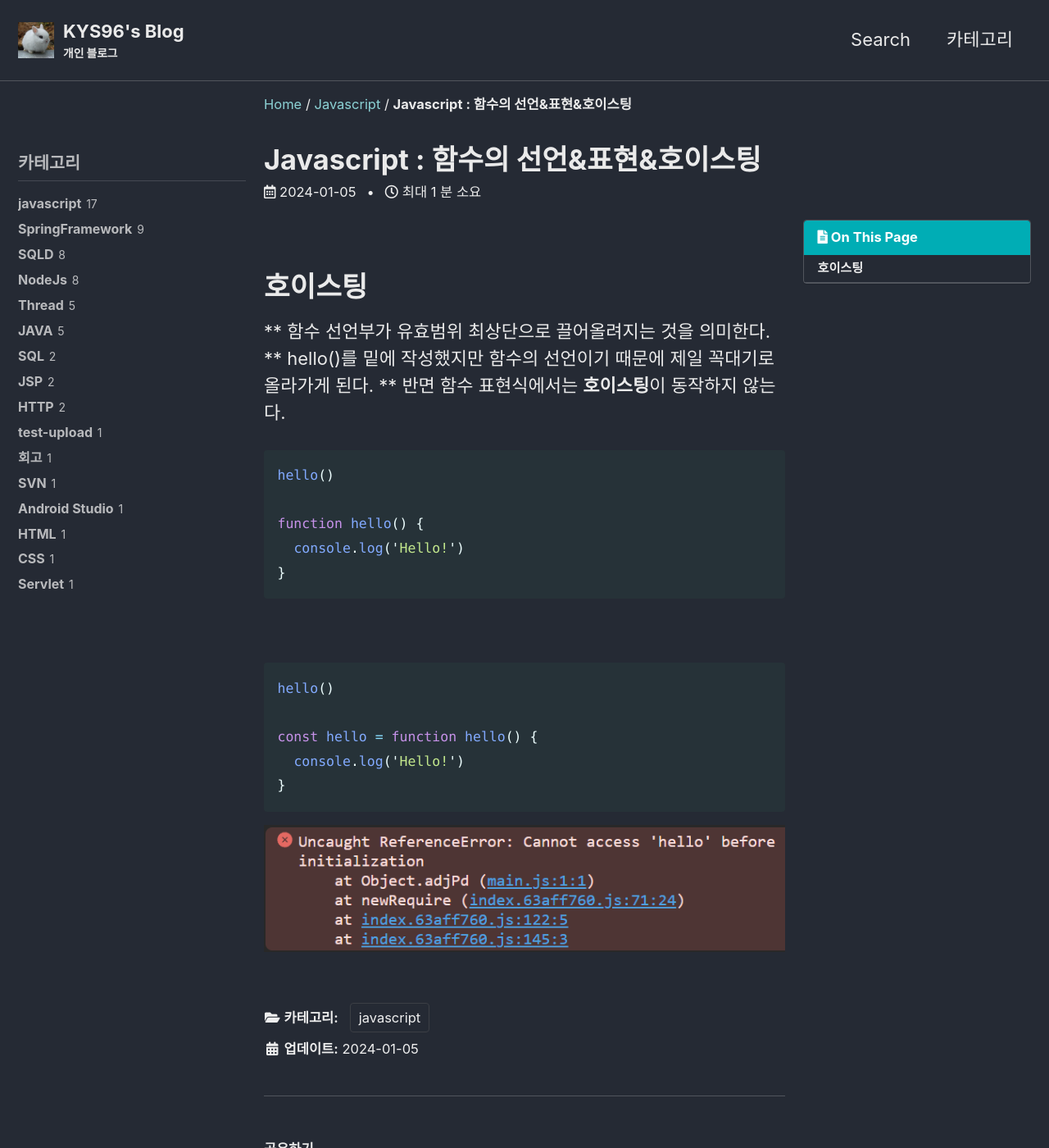
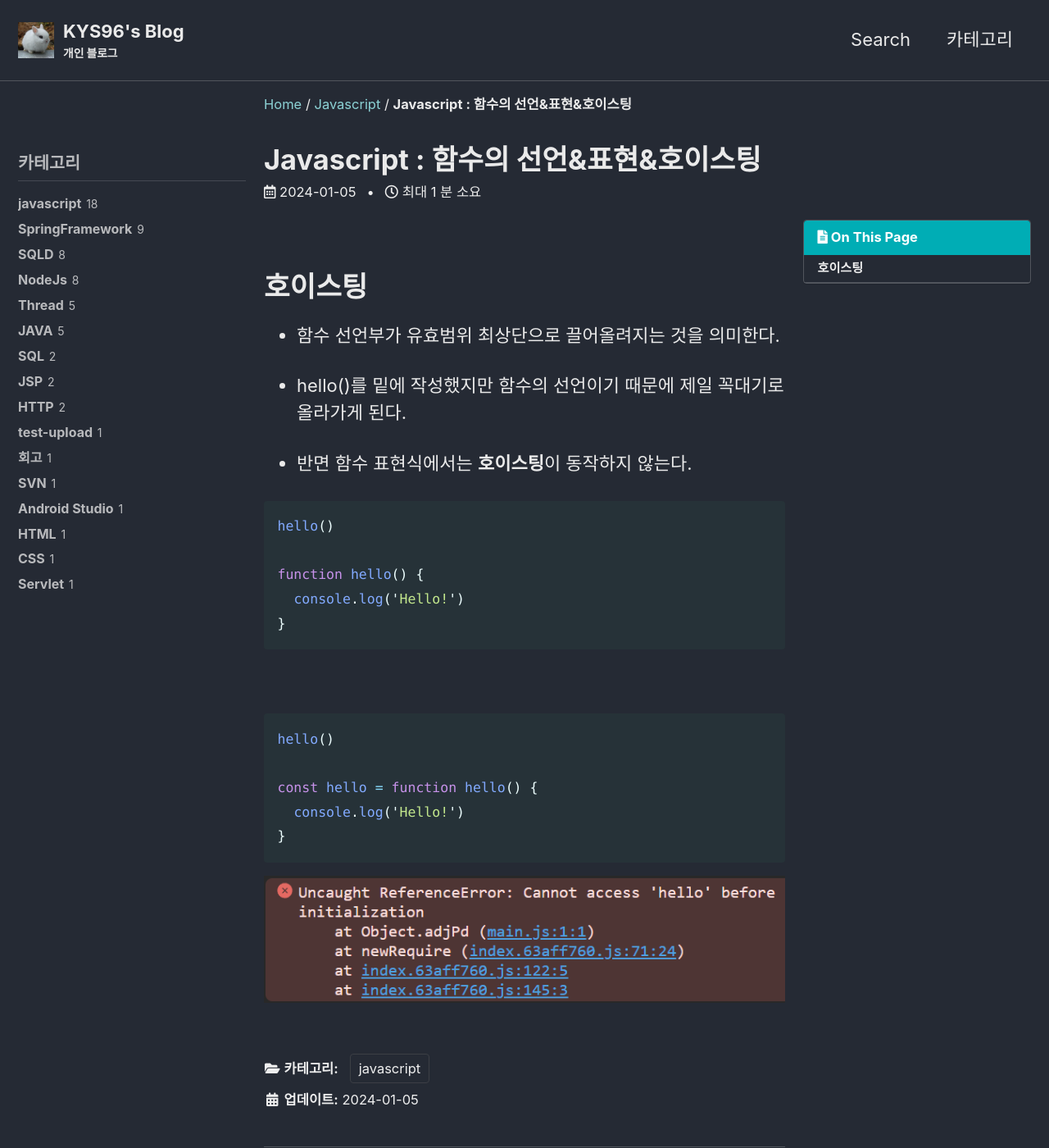
Before and after one commit to KYS96/KYS96.github.io, a Jekyll site: the page built from _posts/2024-01-05-javascript17.md, in a window 1280 px wide and 1400 px high. Shown: the whole window at 82% size. Built offline with Jekyll 4.4.1, drawn with Linux system fonts in a browser that asks for light colours; cached includes are drawn as plain includes; some of the changed text lies outside the part shown.

````diff
--- a/_posts/2024-01-05-javascript17.md
+++ b/_posts/2024-01-05-javascript17.md
@@ -14,9 +14,11 @@ sidebar:
 
 # 호이스팅
 
-** 함수 선언부가 유효범위 최상단으로 끌어올려지는 것을 의미한다.
-** hello()를 밑에 작성했지만 함수의 선언이기 때문에 제일 꼭대기로 올라가게 된다.
-** 반면 함수 표현식에서는 **호이스팅**이 동작하지 않는다.
+* 함수 선언부가 유효범위 최상단으로 끌어올려지는 것을 의미한다.
+
+* hello()를 밑에 작성했지만 함수의 선언이기 때문에 제일 꼭대기로 올라가게 된다.
+
+* 반면 함수 표현식에서는 **호이스팅**이 동작하지 않는다.
 
 ```javascript
 hello()
````
Also changed, not shown: _posts/2024-01-05-javascript18.md (added, +58 -0 lines), assets/images/Javascript/javascript-매개변수패턴.png (added), assets/images/Javascript/javascript-매개변수패턴2.png (added).
